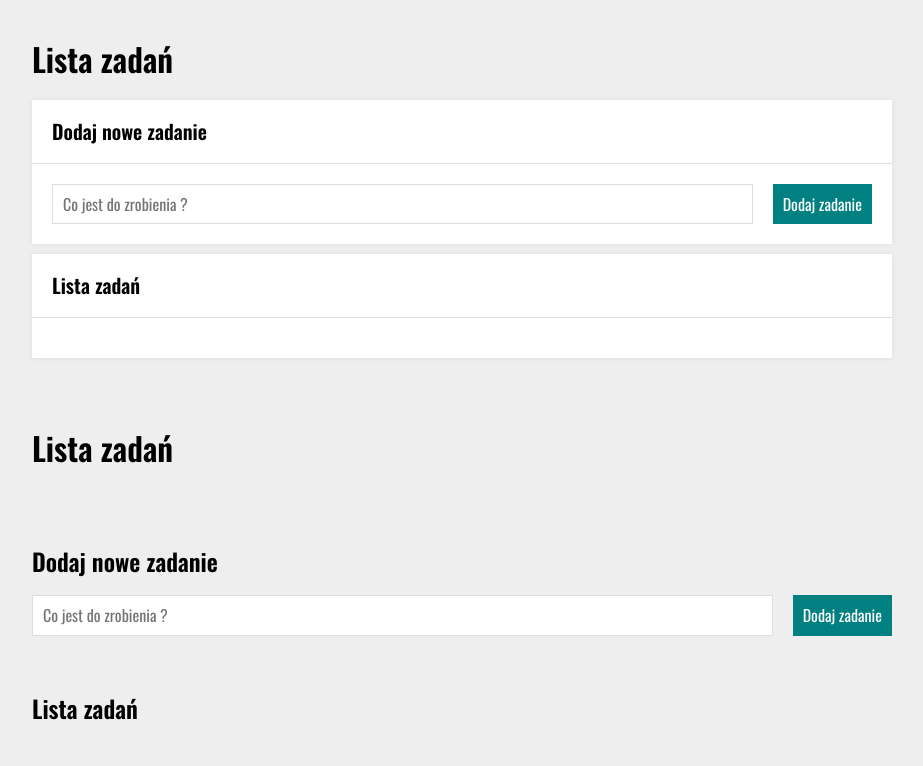
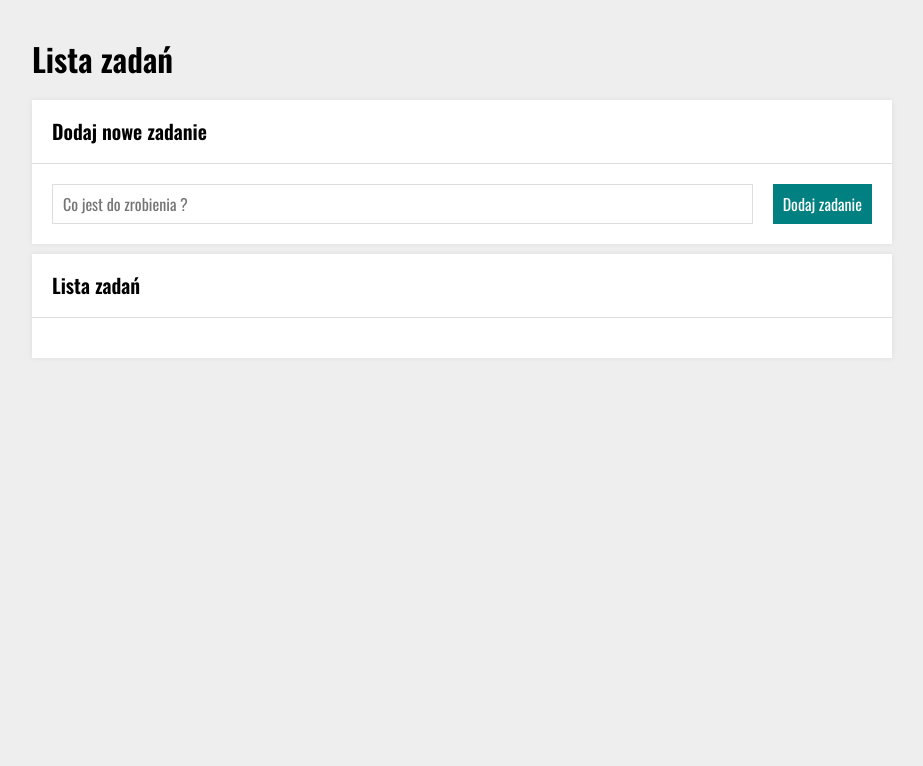
Before and after one commit to BrzozowskiSzymon/toDoList, a plain HTML site: page index.html in a window 1280 px wide. Shown: the whole page, without its empty margins (178-1101 px from the left). Drawn offline with nearby package versions, Linux system fonts and the light colour scheme.

Commit message:
removing unnecessary html part

```diff
--- a/index.html
+++ b/index.html
@@ -50,33 +50,6 @@
             </div>
         </section>
     </main>
-
-
-
-    <header class="container">
-        <h1 class="container__header">Lista zadań</h1>
-    </header>
-    <section class="container">
-        <div class="container__item">
-            <h2>
-                Dodaj nowe zadanie
-            </h2>
-        </div>
-        <div class="container__item">
-            <form class="js-form form">
-                <input class="form__input js-newTask" type="text" placeholder="Co jest do zrobienia ?">
-                <button class="form__button">Dodaj zadanie</button>
-            </form>
-        </div>
-    </section>
-    <section class="container">
-        <div class="container__item">
-            <h2>Lista zadań</h2>
-        </div>
-        <div class="container__item">
-            <ul class="js-tasks container__list"></ul>
-        </div>
-    </section>
 </body>
 
 </html>
```
